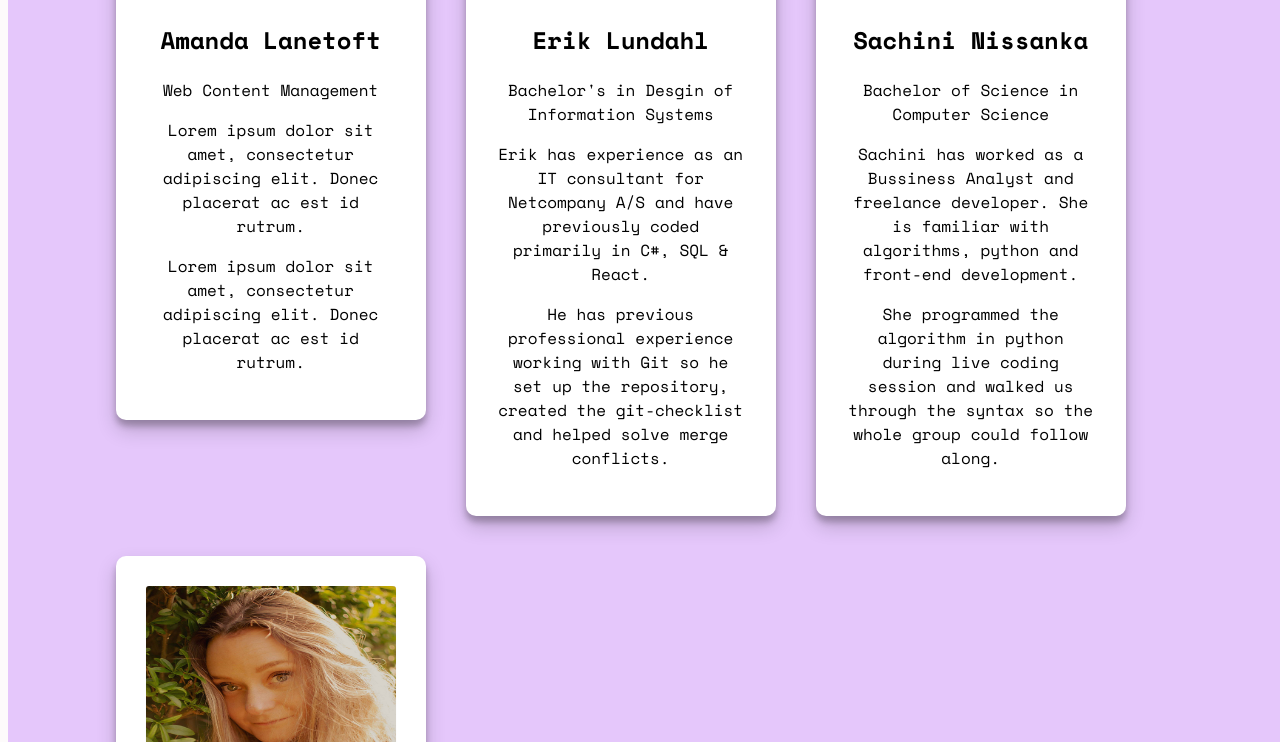
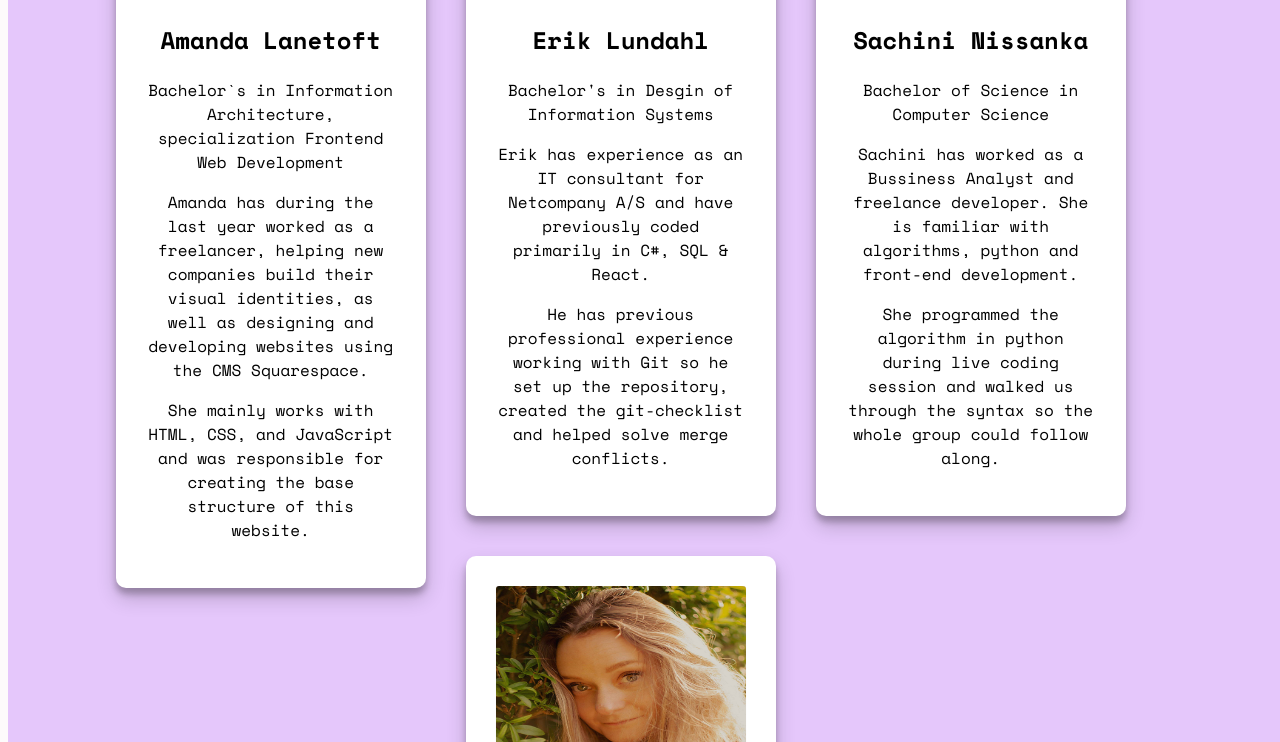
Before and after one commit to JustcallmeErik/datalogicalthinking-HT25-group2, a plain HTML site: page docs/people.html in a window 1280 px wide. Shown: the part 671-1413 px from the top of the page. Drawn offline with nearby package versions, Linux system fonts and the light colour scheme.

Commit message:
add text to people page

```diff
--- a/docs/people.html
+++ b/docs/people.html
@@ -39,9 +39,9 @@
                 <div class ="team">
                     <img src="assets/amanda3.JPG" alt="Picture of Amanda" width="250" height="250">
                     <H2> Amanda Lanetoft </H2>
-                    <p>Web Content Management</p>
-                    <p>Lorem ipsum dolor sit amet, consectetur adipiscing elit. Donec placerat ac est id rutrum.  </p>
-                    <p>Lorem ipsum dolor sit amet, consectetur adipiscing elit. Donec placerat ac est id rutrum.  </p>
+                    <p>Bachelor`s in Information Architecture, specialization Frontend Web Development</p>
+                    <p> Amanda has during the last year worked as a freelancer, helping new companies build their visual identities, as well as designing and developing websites using the CMS Squarespace. </p>
+                    <p>She mainly works with HTML, CSS, and JavaScript and was responsible for creating the base structure of this website.</p>
                 </div>
             </section>
             <section>
```
